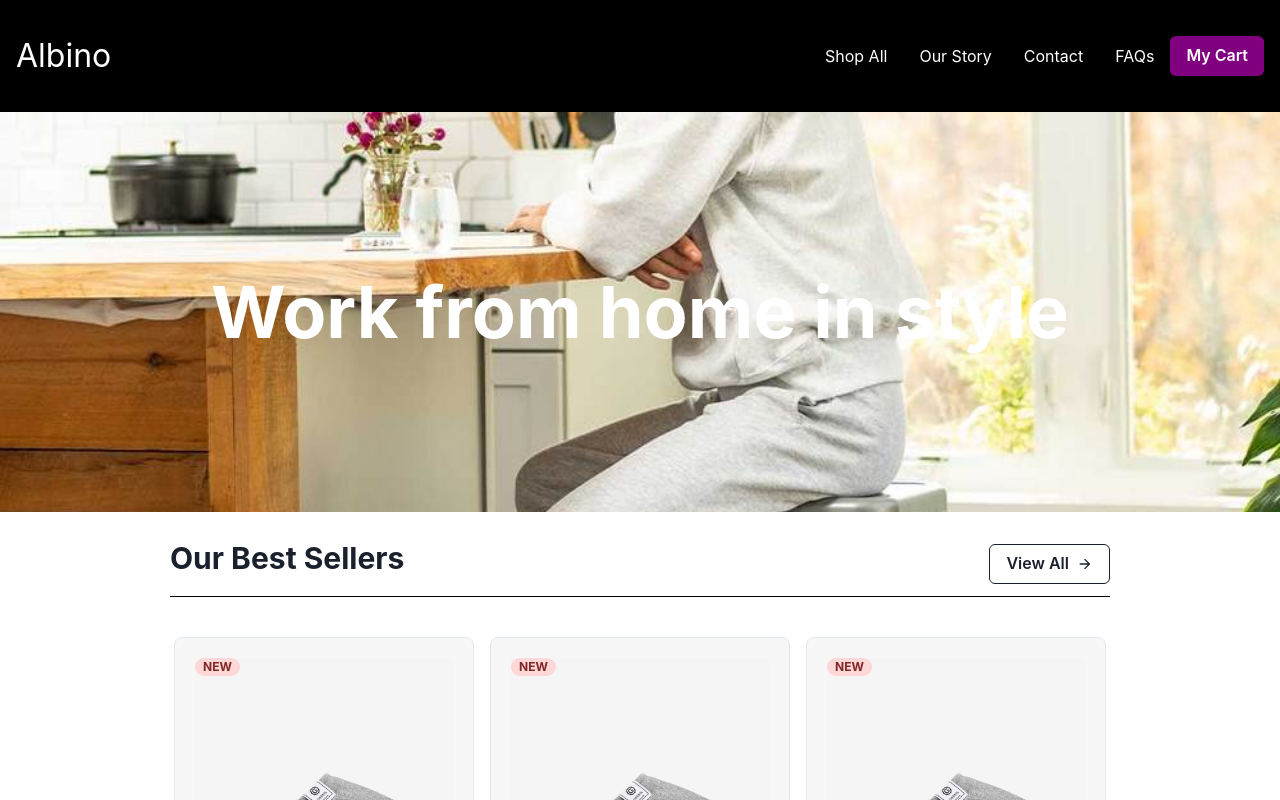
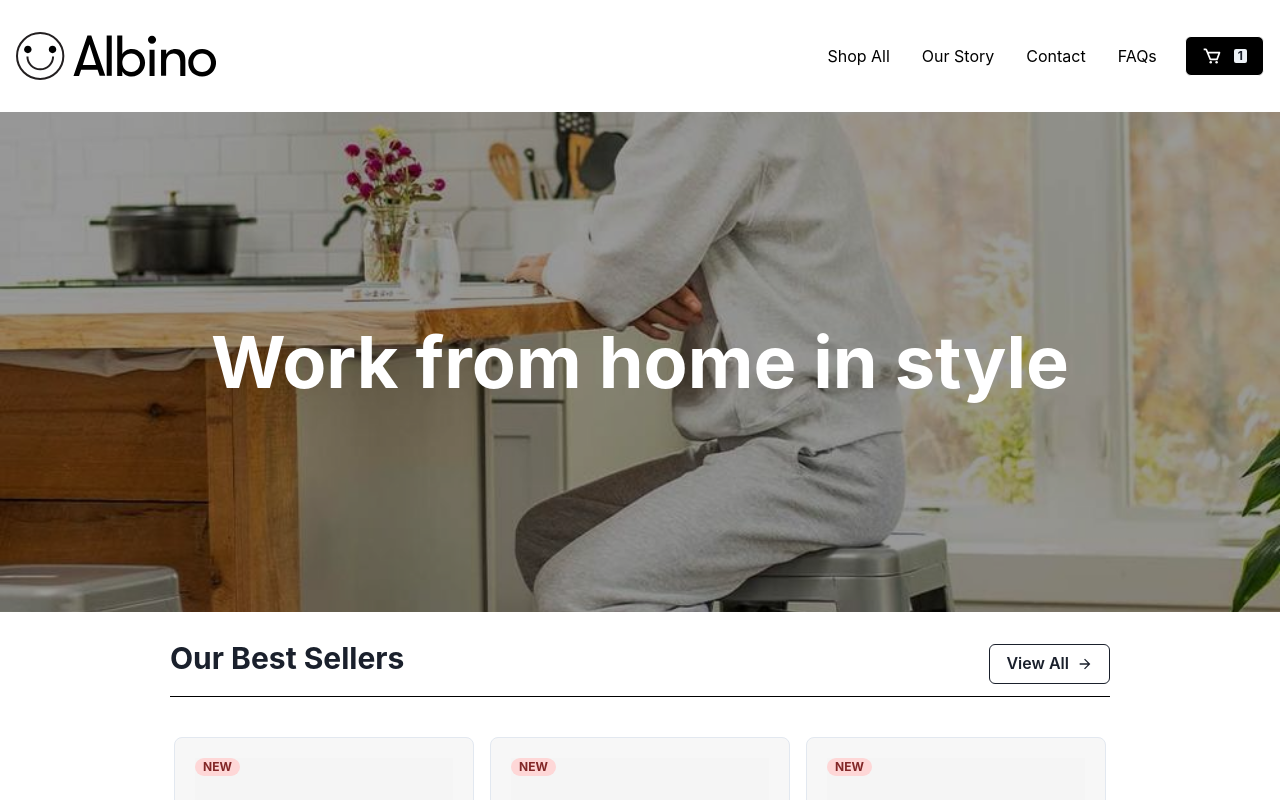
Before and after one commit to heyslevin/shopping-cart, a React (Create React App) app: page / in a window 1280 px wide. Shown: the top 800 px of the page. Built offline with nearby package versions, Linux system fonts and the light colour scheme.

Commit message:
Interface ready

```diff
--- a/src/components/sections/Header.js
+++ b/src/components/sections/Header.js
@@ -1,25 +1,48 @@
 import React from 'react';
 import { Link as RouterLink } from 'react-router-dom';
+import { BiCart } from 'react-icons/bi';
+import logo from '../../images/logo.svg';
 
-import { Box, Flex, Button, Center, Link, Text } from '@chakra-ui/react';
+import {
+  Box,
+  Badge,
+  Flex,
+  Button,
+  Center,
+  Link,
+  Text,
+  Icon,
+  Image,
+} from '@chakra-ui/react';
 
 function Navigation() {
   return (
-    <Flex justify="space-between" bg="black" p={4}>
+    <Flex justify="space-between" bg="white" p={4}>
       <Box py={4} textAlign="left" w="200px" color="white">
         <Link as={RouterLink} to="/" fontSize={32}>
-          Albino
+          <Image src={logo} />
         </Link>
       </Box>
-      <Center color="white" justify="flex-end">
+      <Center color="black" justify="flex-end">
         <Link as={RouterLink} p={4} to="/product">
           Shop All
         </Link>
         <Link p={4}>Our Story</Link>
         <Link p={4}>Contact</Link>
         <Link p={4}>FAQs</Link>
-        <Button as={RouterLink} to="/checkout" bg="purple">
-          My Cart
+        <Button
+          ml={3}
+          as={RouterLink}
+          to="/checkout"
+          border="1px"
+          borderColor="white"
+          bg="black"
+          _hover={{
+            background: 'gray.600',
+          }}
+        >
+          <Icon as={BiCart} color="white" w={5} h={5} mr={3} />
+          <Badge>1</Badge>
         </Button>
       </Center>
     </Flex>
--- a/src/components/ui/SingleProduct.js
+++ b/src/components/ui/SingleProduct.js
@@ -1,12 +1,14 @@
 import React from 'react';
 import { Box, Image, Badge, Text, Flex } from '@chakra-ui/react';
+import { Link as RouterLink } from 'react-router-dom';
 
 import shoe from '../../images/shoe.jpg';
 
 function SingleProduct(props) {
   return (
     <Box
-      as="button"
+      as={RouterLink}
+      to="/product"
       m={2}
       p={5}
       w="300px"
@@ -34,9 +36,7 @@ function SingleProduct(props) {
           <Text fontWeight="bold" mt={1}>
             Paper Box
           </Text>
-          <Text ml={-3} fontStyle="italic">
-            Jet Black
-          </Text>
+          <Text fontStyle="italic">Jet Black</Text>
         </Box>
         <Box>
           <Text>$30</Text>
--- a/src/pages/Checkout.js
+++ b/src/pages/Checkout.js
@@ -1,7 +1,7 @@
 import React from 'react';
 import Header from '../components/sections/Header';
 import Footer from '../components/sections/Footer';
-import CheckoutItem from '../components/ui/CheckoutItem';
+import CheckoutTable from '../components/sections/CheckoutTable.js';
 
 import {
   Box,
@@ -25,8 +25,10 @@ function Checkout() {
     <div>
       <Header />
       <Container maxWidth="1200px">
-        <Heading size="xl">Checkout Page</Heading>
-        <CheckoutItem />
+        <Heading size="xl" pt={10}>
+          My Shopping Cart
+        </Heading>
+        <CheckoutTable />
       </Container>
       <Footer />
     </div>
--- a/src/pages/Home.js
+++ b/src/pages/Home.js
@@ -22,22 +22,19 @@ import {
 
 function Hero() {
   return (
-    <Center>
-      <Square
-        backgroundImage={'url(' + hero2 + ')'}
-        w="100%"
-        h="400px"
-        bgPosition="center"
-        bgRepeat="no-repeat"
-        bgPosition="center"
-        bgRepeat="no-repeat"
-        bgSize="cover"
+    <Flex h={500} justifyContent="center" overflow="hidden" position="relative">
+      <Heading
+        size="4xl"
+        color="white"
+        position="absolute"
+        alignSelf="center"
+        zIndex="1"
       >
-        <Heading size="4xl" color="white">
-          Work from home in style
-        </Heading>
-      </Square>
-    </Center>
+        Work from home in style
+      </Heading>
+      <Flex w="100%" h="100%" bg="black" position="absolute" opacity=".4" />
+      <Image minWidth="100%" fit="cover" src={hero2} />
+    </Flex>
   );
 }
 
--- a/src/pages/ProductPage.js
+++ b/src/pages/ProductPage.js
@@ -19,6 +19,12 @@ import {
   Stack,
   UnorderedList,
   ListItem,
+  Spacer,
+  NumberInput,
+  NumberInputField,
+  NumberInputStepper,
+  NumberIncrementStepper,
+  NumberDecrementStepper,
 } from '@chakra-ui/react';
 
 function ProductInfo() {
@@ -27,7 +33,7 @@ function ProductInfo() {
       {/* Size of Container */}
       <Flex h={700} bg="red">
         {/* Product Image */}
-        <Flex bg="blue" overflow="hidden" flex="2" overflow="hidden">
+        <Flex bg="gray.100" overflow="hidden" flex="2" overflow="hidden">
           <Image src={shoe} minWidth="100%" fit="cover" />
         </Flex>
 
@@ -81,10 +87,18 @@ function ProductInfo() {
               <ListItem>Calms inflammation </ListItem>
               <ListItem>Reduces irritation </ListItem>
             </UnorderedList>
-
-            <Button colorScheme="blackAlpha" bg="black">
-              $69 · Buy Now
-            </Button>
+            <Flex justify="space-between">
+              <NumberInput defaultValue="1">
+                <NumberInputField />
+                <NumberInputStepper>
+                  <NumberIncrementStepper />
+                  <NumberDecrementStepper />
+                </NumberInputStepper>
+              </NumberInput>
+              <Button ml={1} w="100%" colorScheme="blackAlpha" bg="black">
+                $69 · Add to Cart
+              </Button>
+            </Flex>
           </Stack>
         </Stack>
       </Flex>
```
Also changed, not shown: src/components/sections/CheckoutTable.js (added, +123 -0 lines), src/components/ui/CheckoutItem.js (deleted, +0 -49 lines), src/images/logo.svg.
